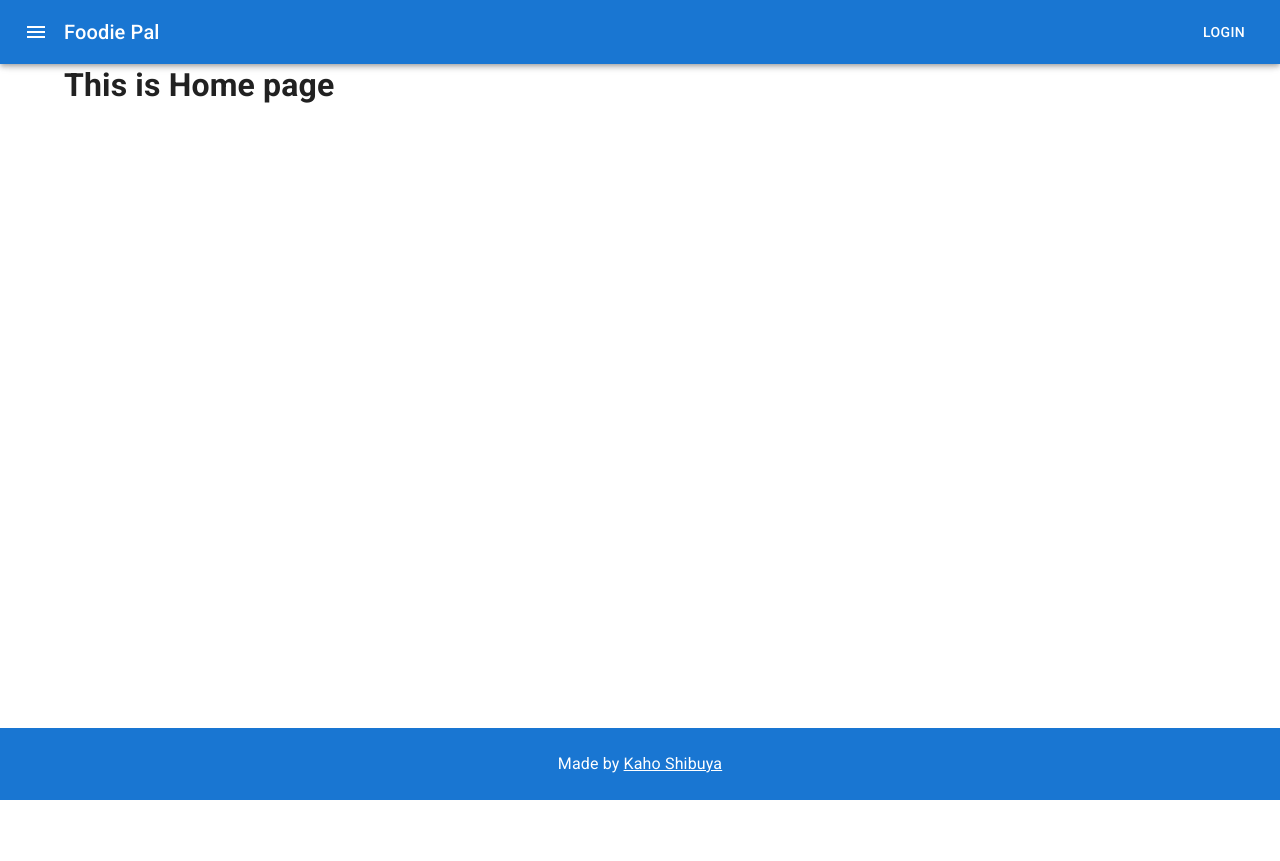
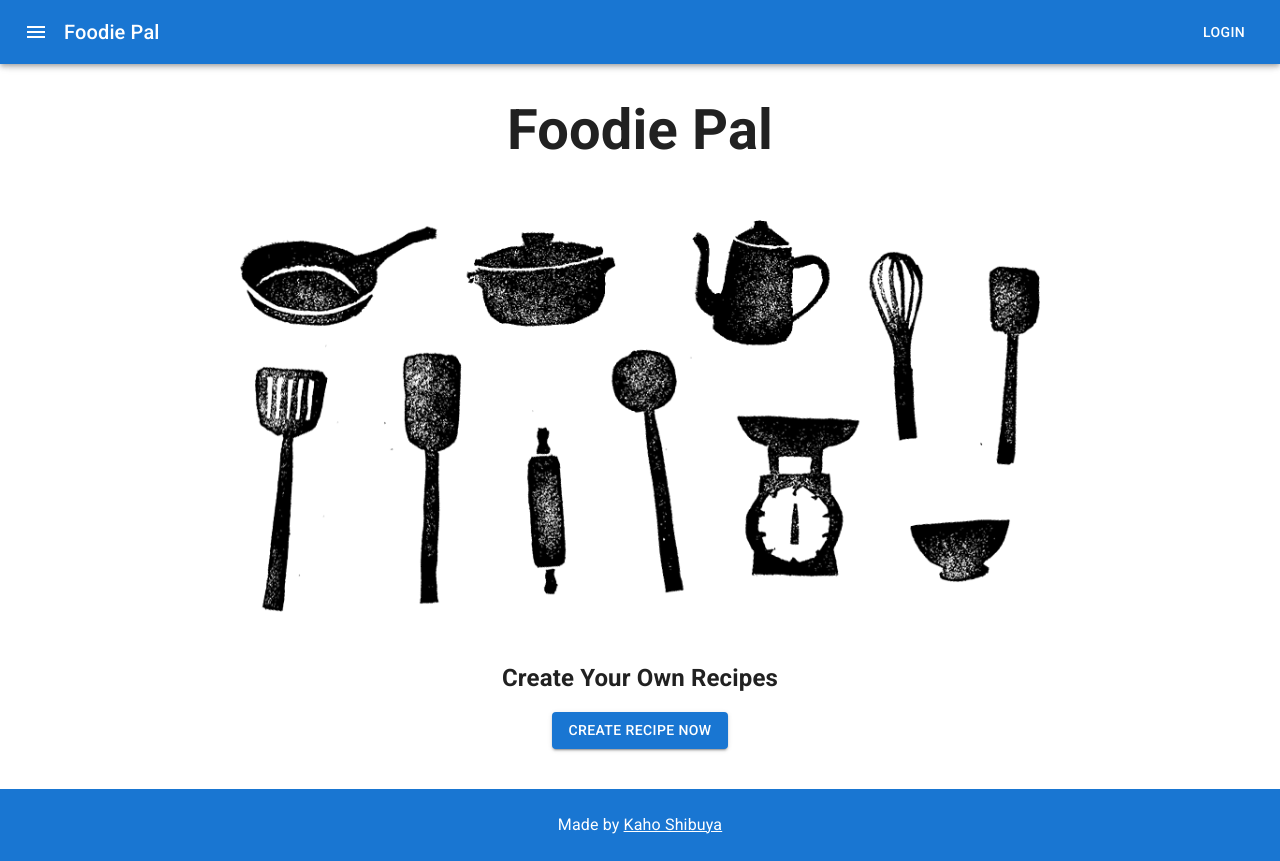
Before and after one commit to shiv-chan/foodie-pal, a React (Create React App) app in the folder client/: page / in a window 1280 px wide. Before the commit the page ends 800 px from the top, so only its background shows below. Built offline with nearby package versions, Linux system fonts and the light colour scheme.

Commit message:
update the landing page

```diff
--- a/client/src/common/components/Home.js
+++ b/client/src/common/components/Home.js
@@ -1,10 +1,39 @@
 import React from 'react';
-import { Container } from '@mui/material';
+import { Container, Button } from '@mui/material';
+import { Link } from 'react-router-dom';
 
 const Home = () => {
 	return (
-		<Container sx={{ flex: '1 0 auto', my: 5 }}>
-			<h1>This is Home page</h1>
+		<Container
+			sx={{
+				display: 'flex',
+				flexDirection: 'column',
+				flex: '1 0 auto',
+				my: 5,
+				alignItems: 'center',
+				justifyContent: 'center',
+			}}
+		>
+			<h1
+				style={{
+					margin: '3rem auto',
+					fontSize: '3.5rem',
+					textAlign: 'center',
+				}}
+			>
+				Foodie Pal
+			</h1>
+			<img
+				src="/assets/kitchenware.png"
+				alt="kitchenware"
+				style={{ width: '100%', maxWidth: '800px' }}
+			/>
+			<h2 style={{ margin: '3rem auto 1rem', textAlign: 'center' }}>
+				Create Your Own Recipes
+			</h2>
+			<Link to="/login" style={{ textDecoration: 'none' }}>
+				<Button variant="contained">Create Recipe Now</Button>
+			</Link>
 		</Container>
 	);
 };
```
Also changed, not shown: client/public/assets/kitchenware.png (added).
